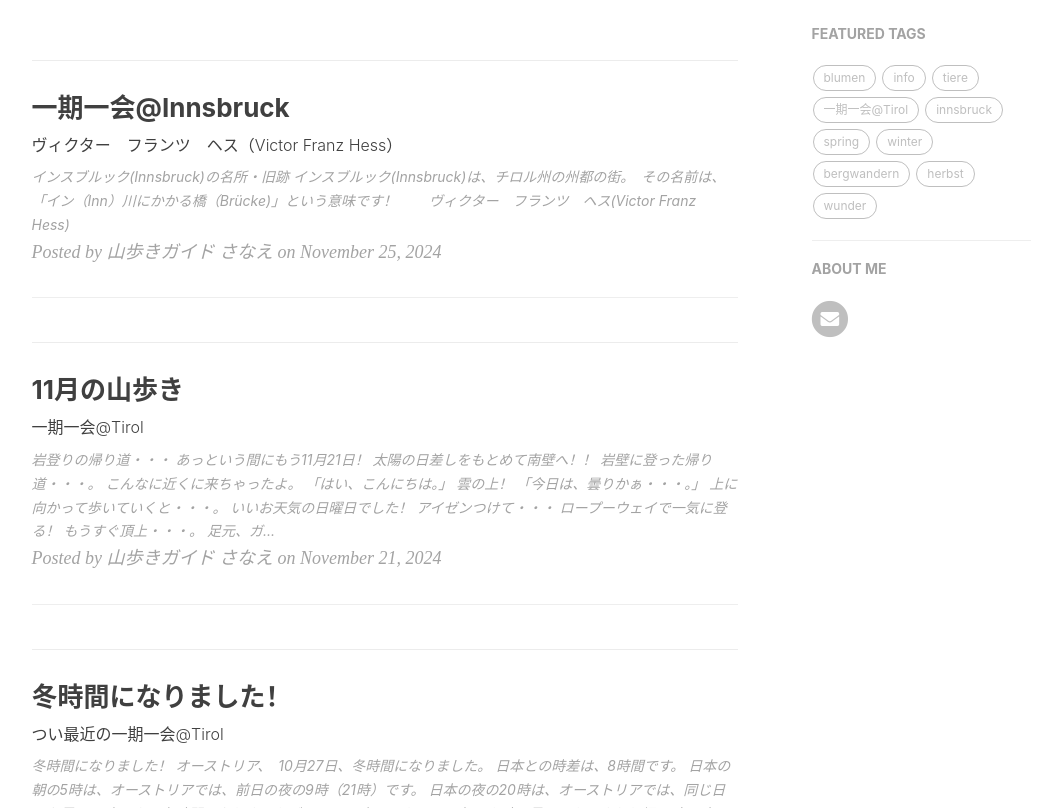
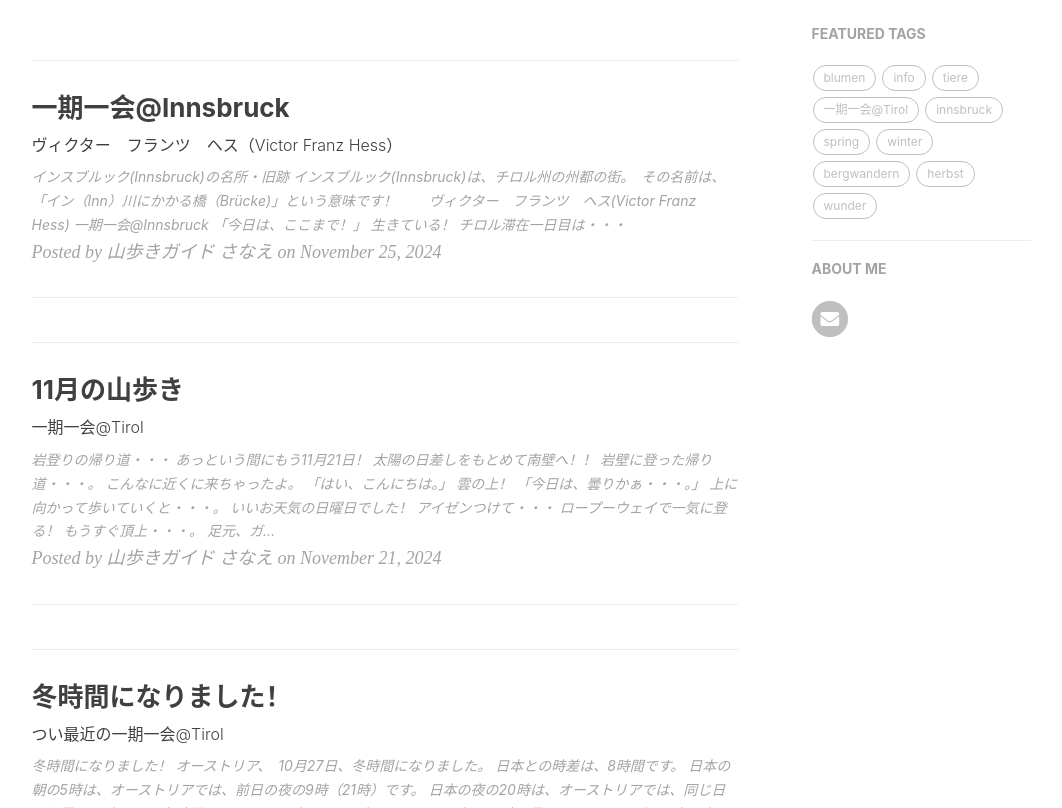
Before and after one commit to yamayagi/yamayagi.github.io, a Jekyll site: the page built from index.html, in a window 1280 px wide and 900 px high, scrolled down 330 px, cut to the strip 92-900 px from the top of the window. Shown: the whole strip, without its empty margins (136-1198 px from the left). Built offline with Jekyll 4.4.1, drawn with Linux system fonts in a browser that asks for light colours; nearby versions of some CDN libraries; the list of posts is cut into pages by our own code; comment, search, counter and statistics services are not loaded.

Commit message:
Update 2024-11-25-Innsbruck.md

```diff
--- a/_posts/2024-11-25-Innsbruck.md
+++ b/_posts/2024-11-25-Innsbruck.md
@@ -20,3 +20,22 @@
 # ヴィクター　フランツ　ヘス(Victor Franz Hess)
 
 ![20241125viktorfranzhess](https://piwigo.schickl.de/i.php?/upload/2024/11/26/20241126053211-1d56e14c-me.jpg)
+
+
+
+# 一期一会@Innsbruck 「今日は、ここまで！」
+
+![20241125gleirschscharte](https://piwigo.schickl.de/i.php?/upload/2024/11/26/20241126053525-093ada30-me.jpg)
+
+
+# 生きている！
+
+![20241125gemse](https://piwigo.schickl.de/i.php?/upload/2024/11/26/20241126053823-d03b1a7f-me.jpg)
+
+
+![20241125alpendole](DSC06035 : https://piwigo.schickl.de/i.php?/upload/2024/11/26/20241126054321-fc57904b-me.jpg)
+
+
+# チロル滞在一日目は・・・
+
+![20241125gemse](https://piwigo.schickl.de/i.php?/upload/2024/11/26/20241126054017-40a649c3-me.jpg)
```
